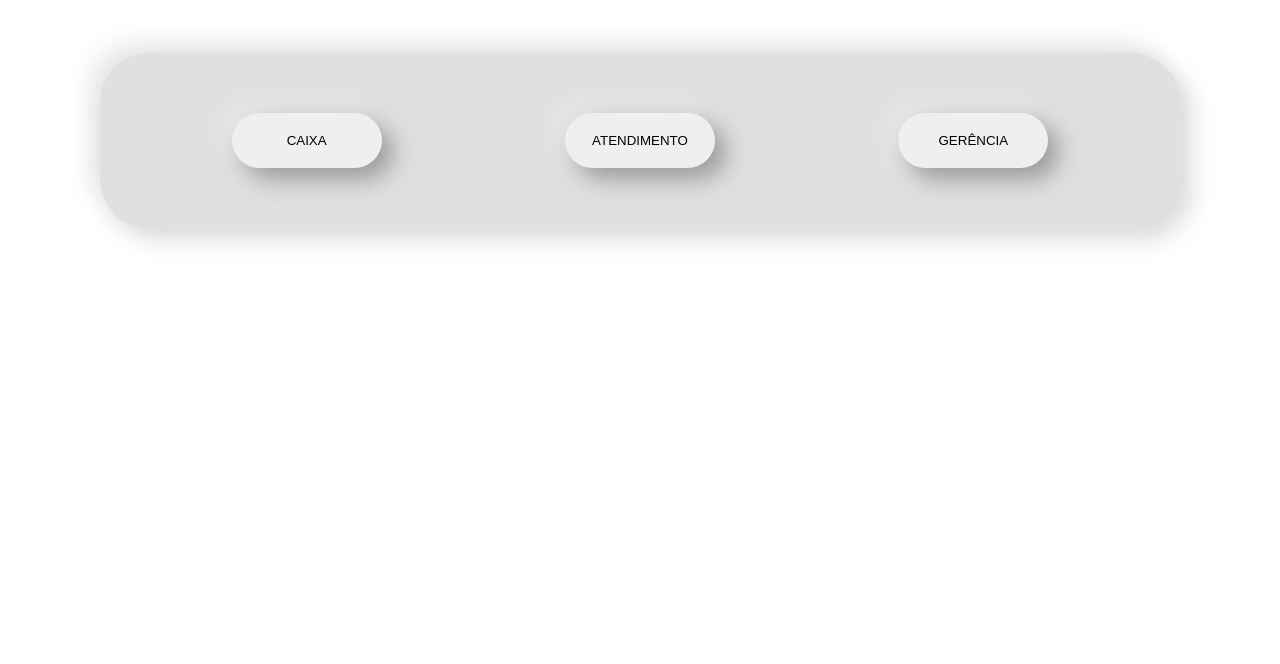
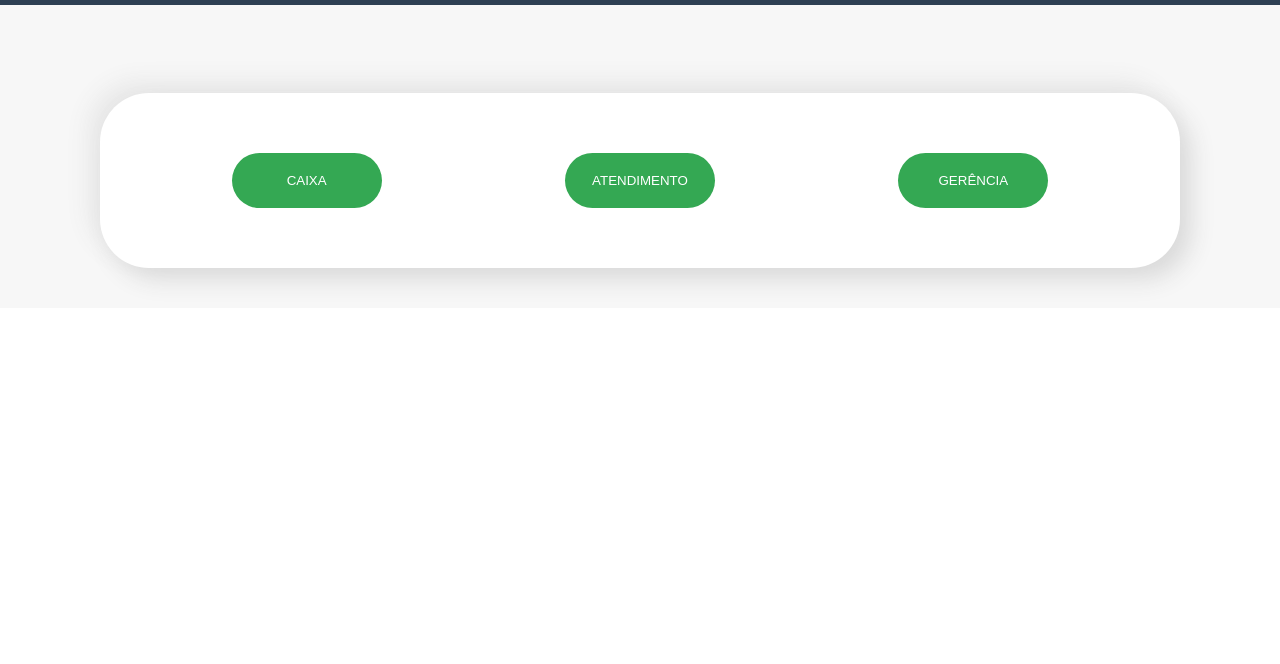
Before and after one commit to VanzBits/sistema-controle-de-filas, a plain HTML site: page index.html in a window 1280 px wide. Shown: the part 136-800 px from the top of the page. Drawn offline with Linux system fonts and the light colour scheme.

Commit message:
Ajustando o front

```diff
--- a/index.html
+++ b/index.html
@@ -16,17 +16,17 @@
     <div class="section-container">
         <section>
             <div>
-                <button>
+                <button class="caixa">
                     <span>CAIXA</span>
                 </button>
             </div>
             <div>
-                <button>
+                <button class="atendimento">
                     <span>ATENDIMENTO</span>
                 </button>
             </div>
             <div>
-                <button>
+                <button class="gerencia">
                     <span>GERÊNCIA</span>
                 </button>
             </div>
--- a/pag.css
+++ b/pag.css
@@ -8,6 +8,9 @@ header {
     text-align: center;
     font-weight: bold;
     margin-top: 5%;
+    background: #2E4053; /* dark blue */
+    color: #FFFFFF; /* white */
+    padding: 20px;
 }
 
 .section-container {
@@ -15,6 +18,7 @@ header {
     align-items: center;
     justify-content: center;
     padding: 40px;
+    background: #F7F7F7; /* light gray */
 }
 
 section {
@@ -25,8 +29,8 @@ section {
     padding: 40px;
     margin-top: 4%;
     border-radius: 49px;
-    background: #e0e0e0;
-    box-shadow: 11px 11px 24px #d9d9d9, -11px -11px 24px #e7e7e7;
+    background: #FFFFFF; /* white */
+    box-shadow: 11px 11px 24px #D9D9D9, -11px -11px 24px #E7E7E7;
 }
 
 section div {
@@ -40,64 +44,14 @@ button {
     width: 150px;
     border: none;
     border-radius: 30px;
-    box-shadow: 11px 11px 24px #999999, -11px -11px 24px #e7e7e7;
+    background: #34A853; /* green */
+    color: #FFFFFF; /* white */
     cursor: pointer;
-    transition: all 0.3s ease-in-out; /* added transition for hover effect */
+    transition: all 0.3s ease-in-out;
 }
 
 button:hover {
-    background: #d0d0d0; /* changed background color on hover */
-    box-shadow: 11px 11px 24px #888888, -11px -11px 24px #f2f2f2; /* changed box-shadow on hover */
-    transform: scale(1.1); /* added scale effect on hover */
-}* {
-    margin: 0;
-    padding: 0;
-    box-sizing: border-box;
+    background: #2E865F; /* darker green */
+    box-shadow: 11px 11px 24px #888888, -11px -11px 24px #F2F2F2;
+    transform: scale(1.1);
 }
-
-header {
-    text-align: center;
-    font-weight: bold;
-    margin-top: 5%;
-}
-
-.section-container {
-    display: flex;
-    align-items: center;
-    justify-content: center;
-    padding: 40px;
-}
-
-section {
-    display: flex;
-    align-items: center;
-    justify-content: space-around;
-    width: 90%;
-    padding: 40px;
-    margin-top: 4%;
-    border-radius: 49px;
-    background: #e0e0e0;
-    box-shadow: 11px 11px 24px #d9d9d9, -11px -11px 24px #e7e7e7;
-}
-
-section div {
-    font-weight: bold;
-    margin: 20px;
-}
-
-button {
-    text-align: center;
-    padding: 20px;
-    width: 150px;
-    border: none;
-    border-radius: 30px;
-    box-shadow: 11px 11px 24px #999999, -11px -11px 24px #e7e7e7;
-    cursor: pointer;
-    transition: all 0.3s ease-in-out; /* added transition for hover effect */
-}
-
-button:hover {
-    background: #d0d0d0; /* changed background color on hover */
-    box-shadow: 11px 11px 24px #888888, -11px -11px 24px #f2f2f2; /* changed box-shadow on hover */
-    transform: scale(1.1); /* added scale effect on hover */
-}
```
